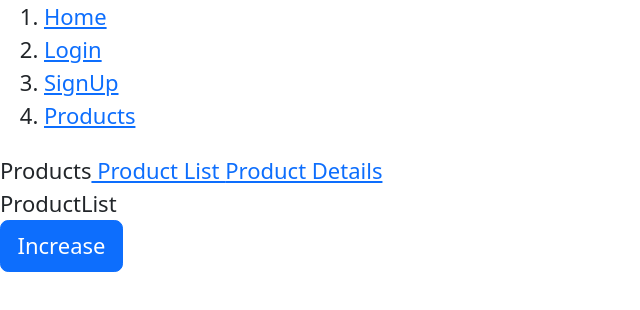
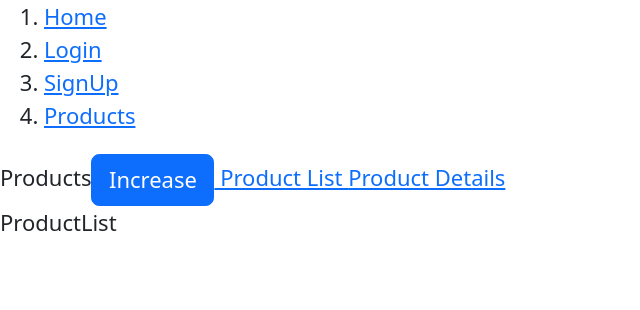
Before and after one commit to vikraman-mani/eCommerce-website, a React (Vite) app in the folder e-commerece_app/: page /products in a window 1280 px wide. Shown: the top 310 px of the page, without its empty margins (0-640 px from the left). Built offline with nearby package versions, Linux system fonts and the light colour scheme.

Commit message:
BootStrap import

```diff
--- a/e-commerece_app/src/App.jsx
+++ b/e-commerece_app/src/App.jsx
@@ -6,6 +6,7 @@ import SignUp from './components/SignUp'
 import {BrowserRouter, Routes, Route, Link} from 'react-router-dom'
 import ProductList from './components/ProductList'
 import ProductDetails from './components/ProductDetails'
+
 import '../node_modules/bootstrap/dist/css/bootstrap.min.css';
 
 function App() {
--- a/e-commerece_app/src/components/Products.jsx
+++ b/e-commerece_app/src/components/Products.jsx
@@ -1,5 +1,6 @@
 import React from 'react'
 import { Link, Outlet } from 'react-router-dom'
+
 import Button from 'react-bootstrap/Button';
 
 
@@ -7,10 +8,11 @@ const Products = () => {
   return (
     <div>
         Products
+        <Button variant="primary"> Increase </Button>
+
         <Link to="list"> Product List </Link>
         <Link to="details"> Product Details </Link>
         <Outlet/>
-        <Button variant="primary"> Increase </Button>
     </div>
   )
 }
```
